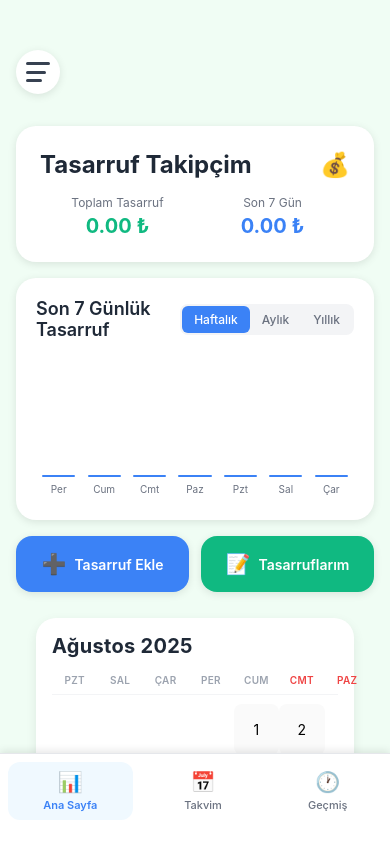
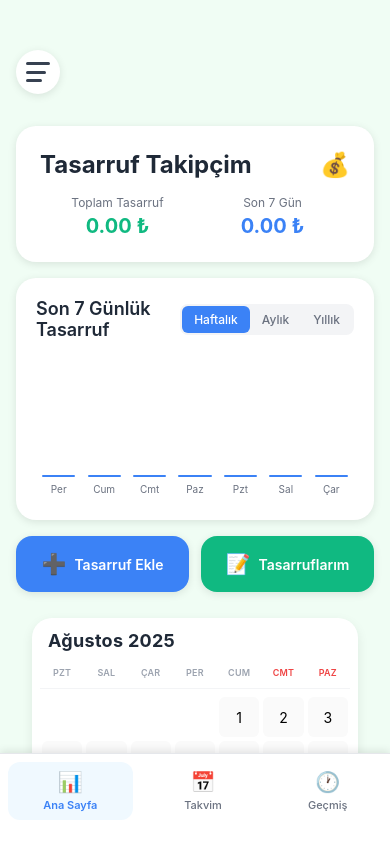
Before and after one commit to r9xdty/kripros, a React Native app: screen / in a window 390 px wide. Built offline with nearby package versions, Linux system fonts and the light colour scheme.

Commit message:
takvim aligment düzeltildi

```diff
--- a/styles/calendar.js
+++ b/styles/calendar.js
@@ -1,25 +1,19 @@
 // =====================================
-// styles/calendar.js - COMPLETELY FIXED ALIGNMENT
+// styles/calendar.js - PERCENTAGE BASED FIX
 // =====================================
 import { StyleSheet, Dimensions } from 'react-native';
 
 const { width } = Dimensions.get('window');
 
-// CRITICAL FIX: Proper width calculation
-// Container: marginHorizontal(20*2=40) + padding(16*2=32) = 72 total reduction
-// Available width for calendar = width - 72
-// Each day should take exactly 1/7 of available width
-const availableWidth = width - 72;
-const dayWidth = availableWidth / 7;
-
 export const styles = StyleSheet.create({
-  // Container
+  // Container - Minimal padding
   calendarContainer: {
     backgroundColor: '#ffffff',
     borderRadius: 20,
-    marginHorizontal: 20,
+    marginHorizontal: 16,
     marginVertical: 10,
-    padding: 16,
+    paddingHorizontal: 8, // Minimal horizontal padding
+    paddingVertical: 12,
     shadowColor: '#000',
     shadowOffset: {
       width: 0,
@@ -35,66 +29,68 @@ export const styles = StyleSheet.create({
     flexDirection: 'row',
     justifyContent: 'space-between',
     alignItems: 'center',
-    marginBottom: 16,
+    marginBottom: 12,
+    paddingHorizontal: 8,
   },
   calendarTitle: {
-    fontSize: 20,
+    fontSize: 18,
     fontWeight: '700',
     color: '#1f2937',
     letterSpacing: 0.3,
   },
   navigationButtons: {
     flexDirection: 'row',
-    gap: 8,
+    gap: 6,
   },
   navButton: {
-    width: 32,
-    height: 32,
-    borderRadius: 10,
+    width: 28,
+    height: 28,
+    borderRadius: 8,
     backgroundColor: '#f3f4f6',
     justifyContent: 'center',
     alignItems: 'center',
   },
 
-  // Week Days Header - FIXED: No flex, exact width
+  // Week Days Header - PERCENTAGE BASED
   weekDaysHeader: {
     flexDirection: 'row',
-    marginBottom: 8,
-    paddingBottom: 8,
+    marginBottom: 6,
+    paddingBottom: 6,
     borderBottomWidth: 1,
     borderBottomColor: '#f3f4f6',
   },
   weekDayWrapper: {
-    width: dayWidth, // FIXED: Exact width, no flex
+    width: '14.28%', // 100 / 7 = 14.28% - EXACT!
     alignItems: 'center',
     justifyContent: 'center',
+    paddingVertical: 4,
   },
   weekDayText: {
-    fontSize: 10,
+    fontSize: 9,
     fontWeight: '600',
     color: '#9ca3af',
     textTransform: 'uppercase',
-    letterSpacing: 0.3,
+    letterSpacing: 0.2,
   },
   weekendDayText: {
     color: '#ef4444',
   },
 
-  // Calendar Grid - FIXED: No gaps, no padding
+  // Calendar Grid - PERCENTAGE BASED
   calendarGrid: {
     flexDirection: 'row',
     flexWrap: 'wrap',
   },
 
-  // Day Cells - FIXED: Exact width, minimal padding
+  // Day Cells - PERCENTAGE BASED + SMALLER
   calendarDayWrapper: {
-    width: dayWidth, // FIXED: Exact width
-    height: dayWidth + 8,
-    paddingVertical: 1, // Minimal vertical spacing only
+    width: '14.28%', // 100 / 7 = 14.28% - MATCHES HEADER!
+    aspectRatio: 1, // Square shape
+    padding: 2, // Small padding for spacing
   },
   calendarDayInner: {
     flex: 1,
-    borderRadius: 8,
+    borderRadius: 6,
     backgroundColor: '#fafafa',
     justifyContent: 'center',
     alignItems: 'center',
@@ -121,7 +117,7 @@ export const styles = StyleSheet.create({
     opacity: 0.5,
   },
   dayText: {
-    fontSize: 13,
+    fontSize: 11,
     fontWeight: '600',
     color: '#374151',
   },
@@ -133,32 +129,34 @@ export const styles = StyleSheet.create({
     color: '#9ca3af',
   },
 
-  // Savings/Spending indicators
+  // Savings/Spending indicators - ULTRA COMPACT
   dataIndicators: {
     flexDirection: 'row',
-    gap: 2,
-    marginTop: 2,
+    gap: 1,
+    marginTop: 1,
     alignItems: 'center',
+    flexWrap: 'wrap',
+    justifyContent: 'center',
   },
   savingsIndicator: {
     backgroundColor: '#d1fae5',
-    borderRadius: 6,
-    paddingHorizontal: 3,
-    paddingVertical: 1,
+    borderRadius: 3,
+    paddingHorizontal: 2,
+    paddingVertical: 0.5,
   },
   savingsIndicatorText: {
-    fontSize: 7,
+    fontSize: 6,
     fontWeight: '600',
     color: '#059669',
   },
   spendingIndicator: {
     backgroundColor: '#fee2e2',
-    borderRadius: 6,
-    paddingHorizontal: 3,
-    paddingVertical: 1,
+    borderRadius: 3,
+    paddingHorizontal: 2,
+    paddingVertical: 0.5,
   },
   spendingIndicatorText: {
-    fontSize: 7,
+    fontSize: 6,
     fontWeight: '600',
     color: '#dc2626',
   },
@@ -166,9 +164,9 @@ export const styles = StyleSheet.create({
   // Activity dots
   activityDots: {
     position: 'absolute',
-    bottom: 2,
+    bottom: 1,
     flexDirection: 'row',
-    gap: 2,
+    gap: 1,
   },
   savingDot: {
     width: 3,
@@ -188,24 +186,24 @@ export const styles = StyleSheet.create({
     flexDirection: 'row',
     justifyContent: 'center',
     alignItems: 'center',
-    marginTop: 12,
-    paddingTop: 12,
+    marginTop: 10,
+    paddingTop: 10,
     borderTopWidth: 1,
     borderTopColor: '#f3f4f6',
-    gap: 16,
+    gap: 12,
   },
   legendItem: {
     flexDirection: 'row',
     alignItems: 'center',
-    gap: 6,
+    gap: 4,
   },
   legendDot: {
-    width: 8,
-    height: 8,
-    borderRadius: 4,
+    width: 7,
+    height: 7,
+    borderRadius: 3.5,
   },
   legendText: {
-    fontSize: 11,
+    fontSize: 10,
     color: '#6b7280',
     fontWeight: '500',
   },
```
